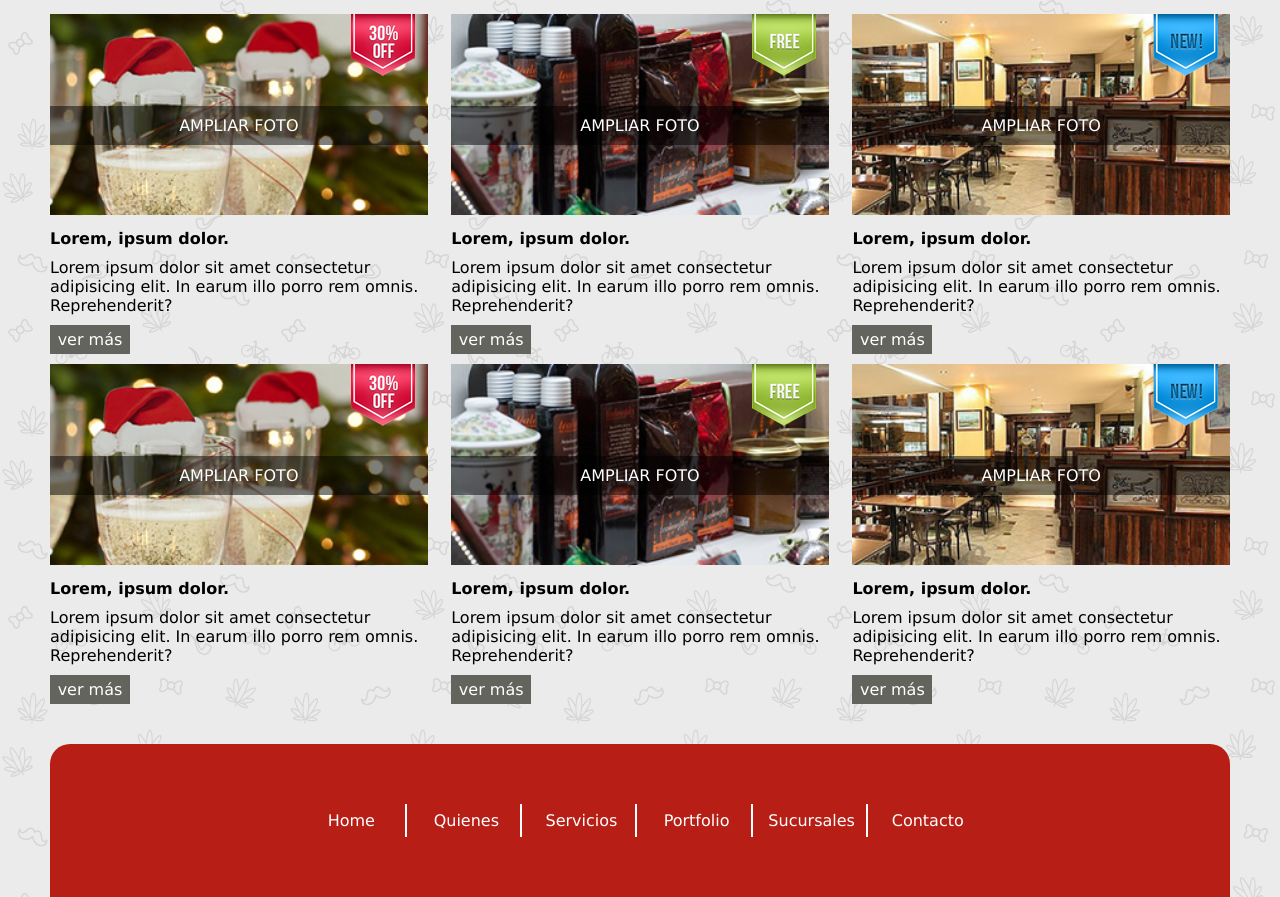
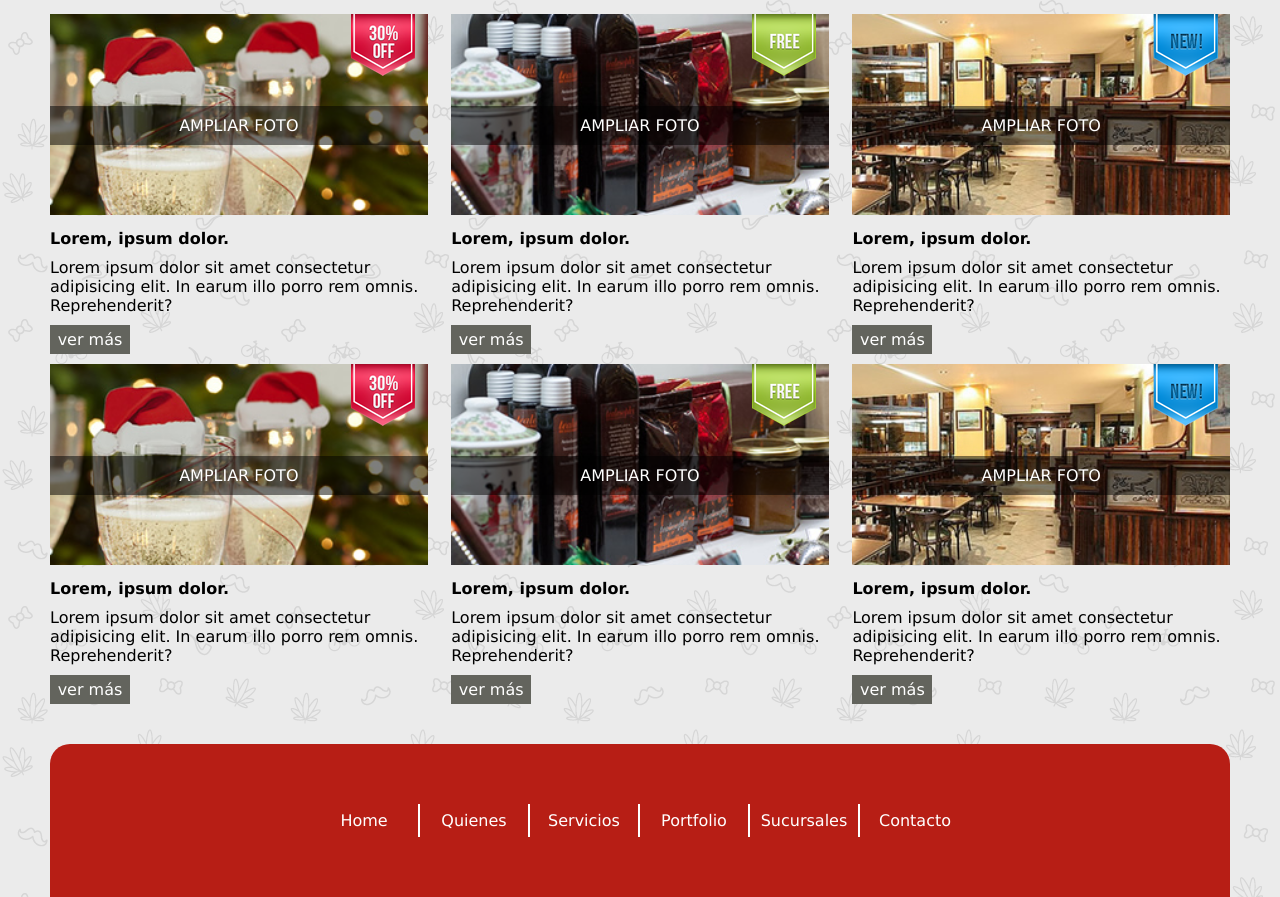
Before and after one commit to Comision14/kitchening, a website: page views/index.html in a window 1280 px wide. Shown: the part 708-1605 px from the top of the page. Drawn offline with Linux system fonts and the light colour scheme.

Commit message:
footer flex apply done

```diff
--- a/public/css/footer.css
+++ b/public/css/footer.css
@@ -1,6 +1,14 @@
+.footer__menu {
+  background-color: var(--colorRojo);
+  width: 100%;
+}
+
+.footer__menu ul {
+  display: flex;
+  flex-direction: column;
+}
+
 .footer__menu li {
-  width: 100%;
-  background-color: var(--colorRojo);
   text-transform: uppercase;
   text-align: center;
   padding: 10px 0;
@@ -8,13 +16,15 @@
 }
 
 @media (min-width: 768px) {
+  .footer__menu {
+    padding: 60px 0;
+    border-radius: 20px 20px 0px 0px;
+  }
 
-  .footer__menu {
-    background-color: var(--colorRojo);
-    width: 100%;
-    padding: 60px 0;
-    text-align: center;
-    border-radius: 20px 20px 0px 0px;
+  .footer__menu ul {
+    display: flex;
+    flex-direction: row;
+    justify-content: center;
   }
 
   .footer__menu li {
@@ -24,12 +34,9 @@
     text-transform: capitalize;
     border-right: solid 2px white;
     padding: 7px 0;
-
   }
 
   .footer__menu li:last-child {
-
     border-right: none;
-
   }
 }
```
